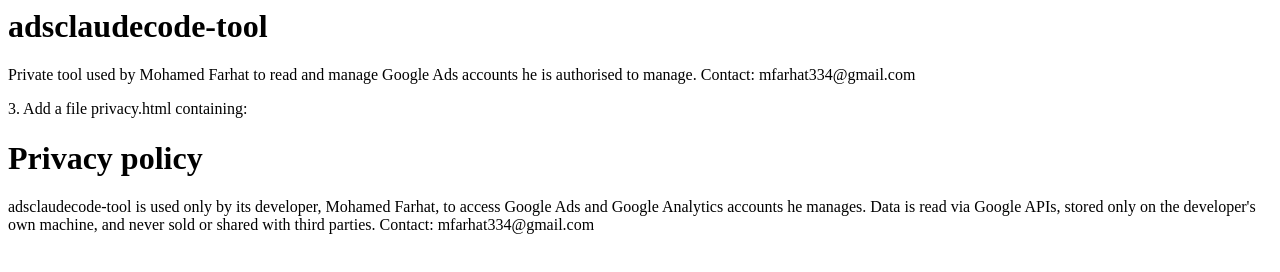
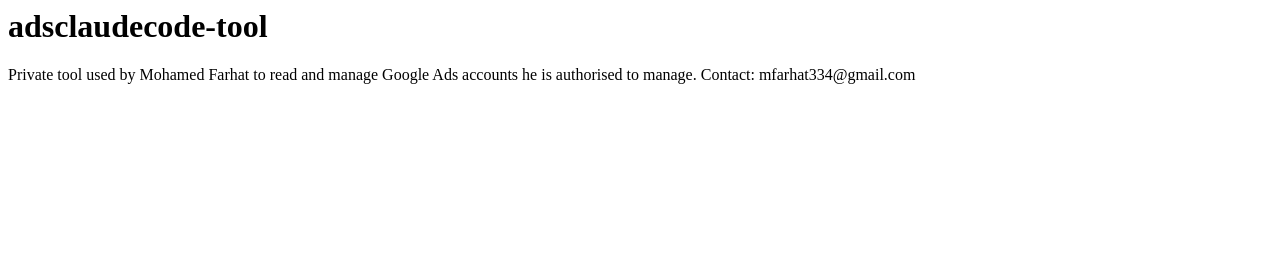
Before and after one commit to Mo-Farhat/Mo-Farhat.github.io, a plain HTML site: page index.html in a window 1280 px wide. Drawn offline with Linux system fonts and the light colour scheme.

Commit message:
Update index.html

```diff
--- a/index.html
+++ b/index.html
@@ -1,5 +1,2 @@
 <h1>adsclaudecode-tool</h1>
 <p>Private tool used by Mohamed Farhat to read and manage Google Ads accounts he is authorised to manage. Contact: mfarhat334@gmail.com</p>
-3. Add a file privacy.html containing:
-<h1>Privacy policy</h1>
-<p>adsclaudecode-tool is used only by its developer, Mohamed Farhat, to access Google Ads and Google Analytics accounts he manages. Data is read via Google APIs, stored only on the developer's own machine, and never sold or shared with third parties. Contact: mfarhat334@gmail.com</p>
```
